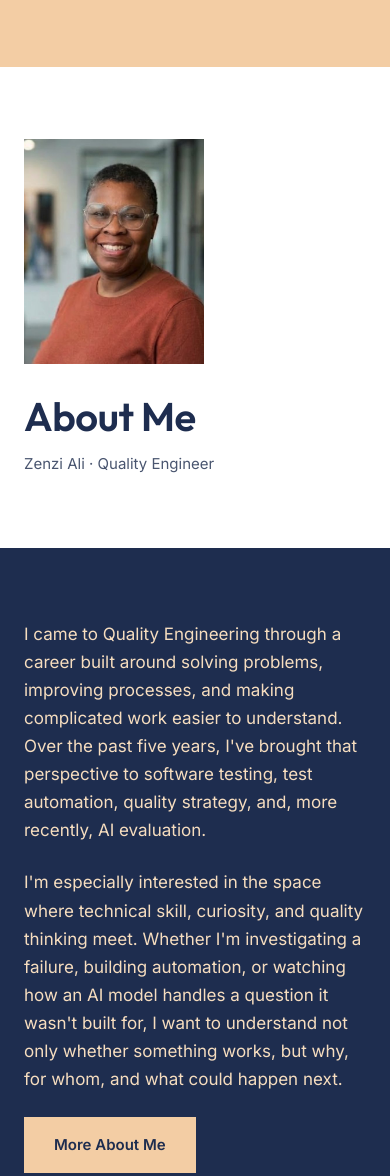
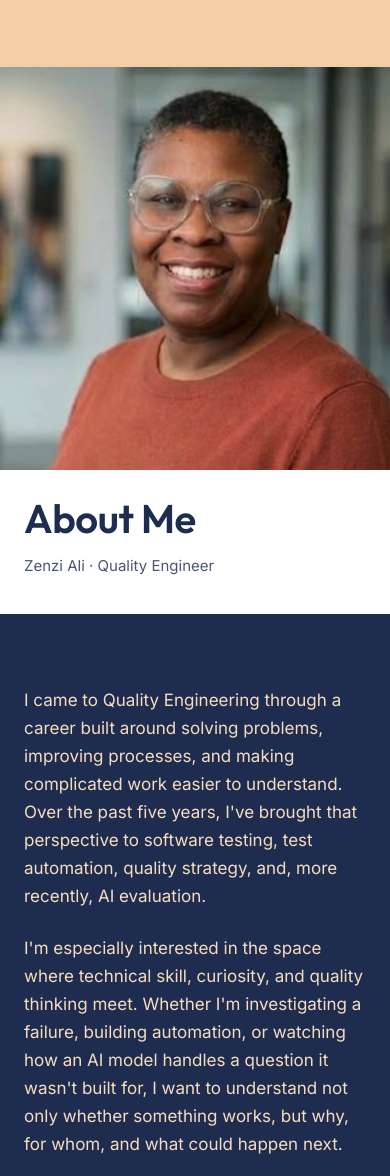
Before and after one commit to zeeatwork/zenziali-site, a website: page index.html in a window 390 px wide. Shown: the part 720-1896 px from the top of the page. Drawn offline with Linux system fonts and the light colour scheme.

Commit message:
About block: full photo (option C), capped at the photo's own width
White column maxes out at 600px so the 620px photo is never enlarged.
Navy text centers beside the photo; stacks on phones.

Co-Authored-By: Claude Opus 5.5 <noreply@anthropic.com>
Claude-Session: https://claude.ai/code/session_01MPFCpKZUL3LvEtjaXWenwf

```diff
--- a/home.css
+++ b/home.css
@@ -114,29 +114,36 @@
   max-width: 640px;
 }
 
-/* White and navy block pair */
+/* White and navy block pair (option C: photo fills the white block).
+   The white column is capped at 600px so the 620px photo is never enlarged. */
 .e-split {
   display: grid;
-  grid-template-columns: repeat(auto-fit, minmax(min(100%, 320px), 1fr));
+  grid-template-columns: minmax(0, 600px) minmax(0, 1fr);
+}
+
+@media (max-width: 760px) {
+  .e-split { grid-template-columns: 1fr; }
 }
 
 .e-split__intro {
   background: #ffffff;
-  padding: 72px var(--e-pad);
   display: flex;
-  flex-wrap: wrap;
-  align-items: flex-end;
-  gap: 32px;
+  flex-direction: column;
 }
 
 .e-split__photo {
-  width: 180px;
+  display: block;
+  width: 100%;
   height: auto;
-  display: block;
+  aspect-ratio: 620 / 640;
+  object-fit: cover;
+  object-position: 50% 35%;
 }
 
+.e-split__intro > div { padding: 28px var(--e-pad) 36px; }
+
 .e-split h2 {
-  font-size: clamp(2.5rem, 5vw, 4.25rem);
+  font-size: clamp(2.5rem, 4vw, 3rem);
   font-weight: 600;
   line-height: 1;
   margin: 0;
@@ -153,6 +160,10 @@
   color: var(--e-cream);
   padding: 72px var(--e-pad);
   line-height: 1.65;
+  display: flex;
+  flex-direction: column;
+  justify-content: center;
+  align-items: flex-start;
 }
 
 .e-split__story :focus-visible,
```
